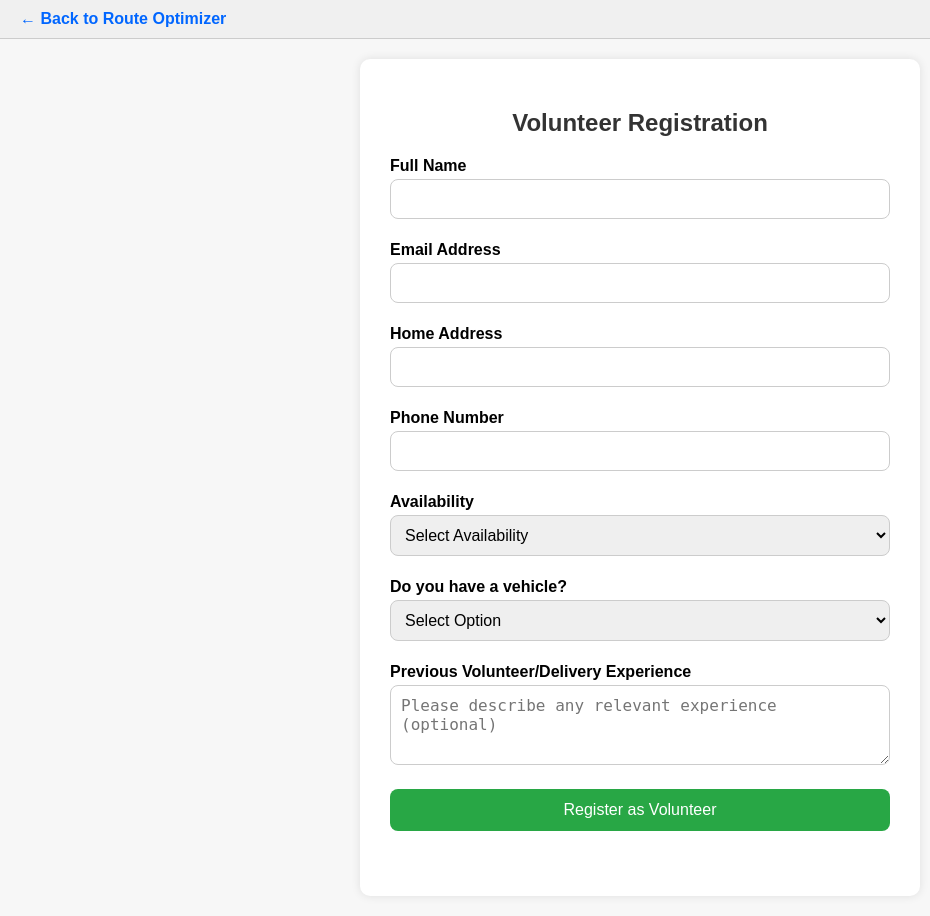
After one commit to herman888/route-optimizer, a Flask app: page /volunteer in a window 1280 px wide. The commit adds this page. Shown: the whole page, without its empty margins (0-930 px from the left). Run offline with Flask 3, Linux system fonts and the light colour scheme.

Commit message:
Created SignUp Login Volunteer

```diff
--- a/route-optimizer/main.py
+++ b/route-optimizer/main.py
@@ -4,6 +4,12 @@ import requests
 app = Flask(__name__)
 
 ORS_API_KEY = "eyJvcmciOiI1YjNjZTM1OTc4NTExMTAwMDFjZjYyNDgiLCJpZCI6ImU3YmU3YTEwYTRmMTQ3ZDFhNWIyNTQyYTlmODY2NTFiIiwiaCI6Im11cm11cjY0In0="
+
+# In-memory storage for student and volunteer data
+students_data = {}
+volunteers_data = {}
+student_counter = 1
+volunteer_counter = 1
 
 def geocode_location(location):
     url = "https://api.openrouteservice.org/geocode/search"
@@ -30,11 +36,22 @@ def get_route(coordinates, profile="driving-car"):
 def home():
     return render_template("index.html")
 
+@app.route('/student-signup')
+def student_signup():
+    return render_template("student_signup.html")
+
+@app.route('/volunteer')
+def volunteer():
+    return render_template("volunteer.html")
+
+@app.route('/login')
+def login():
+    return render_template("login.html")
+
 @app.route('/api/route', methods=['POST'])
 def route_api():
     data = request.json
     places = data['places']  # e.g., ["Toronto", "Vaughan", "Markham"]
-
     try:
         coords = [geocode_location(p) for p in places]
         route = get_route(coords)
@@ -42,5 +59,55 @@ def route_api():
     except Exception as e:
         return jsonify({"error": str(e)}), 500
 
+@app.route('/api/students', methods=['POST'])
+def add_student():
+    global student_counter
+    try:
+        data = request.json
+        student_id = f"student_{student_counter}"
+        students_data[student_id] = {
+            "id": student_id,
+            "name": data['name'],
+            "email": data['email'],
+            "address": data['address'],
+            "phone": data['phone'],
+            "student_id": data['student_id'],
+            "program": data['program'],
+            "year": data['year']
+        }
+        student_counter += 1
+        return jsonify({"message": "Student registered successfully!", "id": student_id})
+    except Exception as e:
+        return jsonify({"error": str(e)}), 500
+
+@app.route('/api/volunteers', methods=['POST'])
+def add_volunteer():
+    global volunteer_counter
+    try:
+        data = request.json
+        volunteer_id = f"volunteer_{volunteer_counter}"
+        volunteers_data[volunteer_id] = {
+            "id": volunteer_id,
+            "name": data['name'],
+            "email": data['email'],
+            "address": data['address'],
+            "phone": data['phone'],
+            "availability": data['availability'],
+            "vehicle": data['vehicle'],
+            "experience": data['experience']
+        }
+        volunteer_counter += 1
+        return jsonify({"message": "Volunteer registered successfully!", "id": volunteer_id})
+    except Exception as e:
+        return jsonify({"error": str(e)}), 500
+
+@app.route('/api/students', methods=['GET'])
+def get_students():
+    return jsonify(students_data)
+
+@app.route('/api/volunteers', methods=['GET'])
+def get_volunteers():
+    return jsonify(volunteers_data)
+
 if __name__ == "__main__":
     app.run(debug=True)
--- /dev/null
+++ b/route-optimizer/templates/volunteer.html
@@ -0,0 +1,181 @@
+<!DOCTYPE html>
+<html lang="en">
+<head>
+  <meta charset="UTF-8">
+  <meta name="viewport" content="width=device-width, initial-scale=1">
+  <title>Volunteer Registration</title>
+  <style>
+    body {
+      font-family: Arial, sans-serif;
+      margin: 0;
+      padding: 0;
+      background: #f7f7f7;
+    }
+    nav {
+      display: flex;
+      justify-content: space-between;
+      align-items: center;
+      padding: 10px 20px;
+      background: #f0f0f0;
+      border-bottom: 1px solid #ccc;
+    }
+    .nav-left a {
+      text-decoration: none;
+      color: #0066ff;
+      font-weight: bold;
+    }
+    form {
+      background: white;
+      padding: 30px;
+      max-width: 500px;
+      margin: 20px auto;
+      border-radius: 10px;
+      box-shadow: 0 0 10px rgba(0,0,0,0.1);
+    }
+    h2 {
+      text-align: center;
+      margin-bottom: 20px;
+      color: #333;
+    }
+    label {
+      display: block;
+      margin: 12px 0 4px;
+      font-weight: bold;
+    }
+    input, select, textarea {
+      width: 100%;
+      padding: 10px;
+      font-size: 16px;
+      margin-bottom: 10px;
+      border: 1px solid #ccc;
+      border-radius: 8px;
+      box-sizing: border-box;
+    }
+    textarea {
+      height: 80px;
+      resize: vertical;
+    }
+    button {
+      padding: 12px 20px;
+      background: #28a745;
+      color: white;
+      border: none;
+      font-size: 16px;
+      border-radius: 8px;
+      cursor: pointer;
+      width: 100%;
+      margin-top: 10px;
+    }
+    button:hover {
+      background: #218838;
+    }
+    .message {
+      text-align: center;
+      margin-top: 15px;
+      padding: 10px;
+      border-radius: 5px;
+    }
+    .success {
+      background: #d4edda;
+      color: #155724;
+      border: 1px solid #c3e6cb;
+    }
+    .error {
+      background: #f8d7da;
+      color: #721c24;
+      border: 1px solid #f5c6cb;
+    }
+  </style>
+</head>
+<body>
+  <nav>
+    <div class="nav-left">
+      <a href="/">← Back to Route Optimizer</a>
+    </div>
+  </nav>
+
+  <form id="volunteerForm">
+    <h2>Volunteer Registration</h2>
+
+    <label for="name">Full Name</label>
+    <input type="text" id="name" name="name" required>
+
+    <label for="email">Email Address</label>
+    <input type="email" id="email" name="email" required>
+
+    <label for="address">Home Address</label>
+    <input type="text" id="address" name="address" required>
+
+    <label for="phone">Phone Number</label>
+    <input type="tel" id="phone" name="phone" required>
+
+    <label for="availability">Availability</label>
+    <select id="availability" name="availability" required>
+      <option value="">Select Availability</option>
+      <option value="Weekdays">Weekdays</option>
+      <option value="Weekends">Weekends</option>
+      <option value="Both">Both Weekdays & Weekends</option>
+      <option value="Flexible">Flexible Schedule</option>
+    </select>
+
+    <label for="vehicle">Do you have a vehicle?</label>
+    <select id="vehicle" name="vehicle" required>
+      <option value="">Select Option</option>
+      <option value="Yes - Car">Yes - Car</option>
+      <option value="Yes - Van/Truck">Yes - Van/Truck</option>
+      <option value="Yes - Motorcycle">Yes - Motorcycle</option>
+      <option value="No">No Vehicle</option>
+    </select>
+
+    <label for="experience">Previous Volunteer/Delivery Experience</label>
+    <textarea id="experience" name="experience" placeholder="Please describe any relevant experience (optional)"></textarea>
+
+    <button type="submit">Register as Volunteer</button>
+    <div class="message" id="responseMessage"></div>
+  </form>
+
+  <script>
+    document.getElementById('volunteerForm').addEventListener('submit', async function (e) {
+      e.preventDefault();
+
+      const formData = {
+        name: document.getElementById('name').value,
+        email: document.getElementById('email').value,
+        address: document.getElementById('address').value,
+        phone: document.getElementById('phone').value,
+        availability: document.getElementById('availability').value,
+        vehicle: document.getElementById('vehicle').value,
+        experience: document.getElementById('experience').value
+      };
+
+      const responseMsg = document.getElementById('responseMessage');
+      responseMsg.textContent = 'Submitting...';
+      responseMsg.className = 'message';
+
+      try {
+        const res = await fetch('/api/volunteers', {
+          method: 'POST',
+          headers: { 'Content-Type': 'application/json' },
+          body: JSON.stringify(formData)
+        });
+
+        const data = await res.json();
+
+        if (res.ok) {
+          responseMsg.textContent = 'Volunteer registration successful!';
+          responseMsg.className = 'message success';
+          document.getElementById('volunteerForm').reset();
+        } else {
+          responseMsg.textContent = 'Registration failed: ' + (data.error || 'Unknown error');
+          responseMsg.className = 'message error';
+        }
+      } catch (err) {
+        console.error(err);
+        responseMsg.textContent = 'Failed to submit registration.';
+        responseMsg.className = 'message error';
+      }
+    });
+  </script>
+
+</body>
+</html>
```
Also changed, not shown: route-optimizer/templates/index.html (+6 -35 lines), route-optimizer/templates/login.html (added, +137 -0 lines), route-optimizer/templates/student_signup.html (added, +172 -0 lines).
